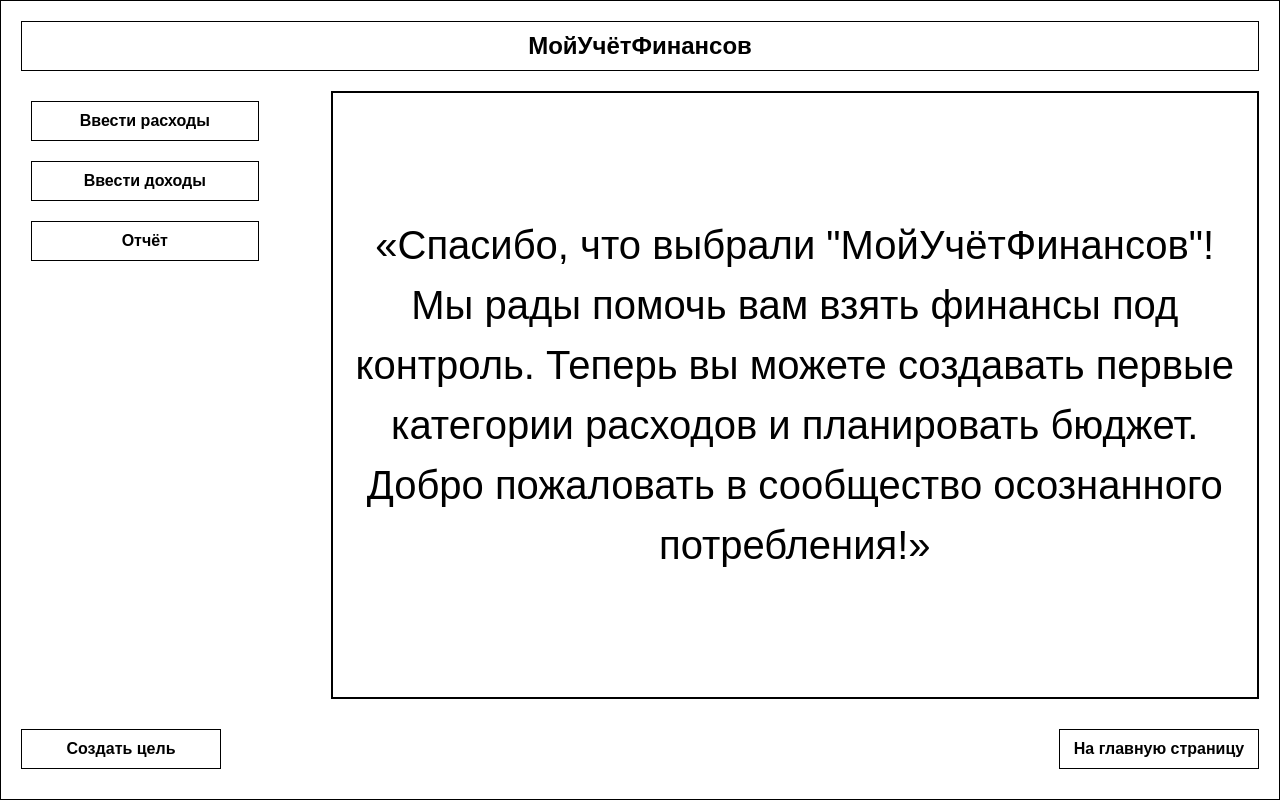
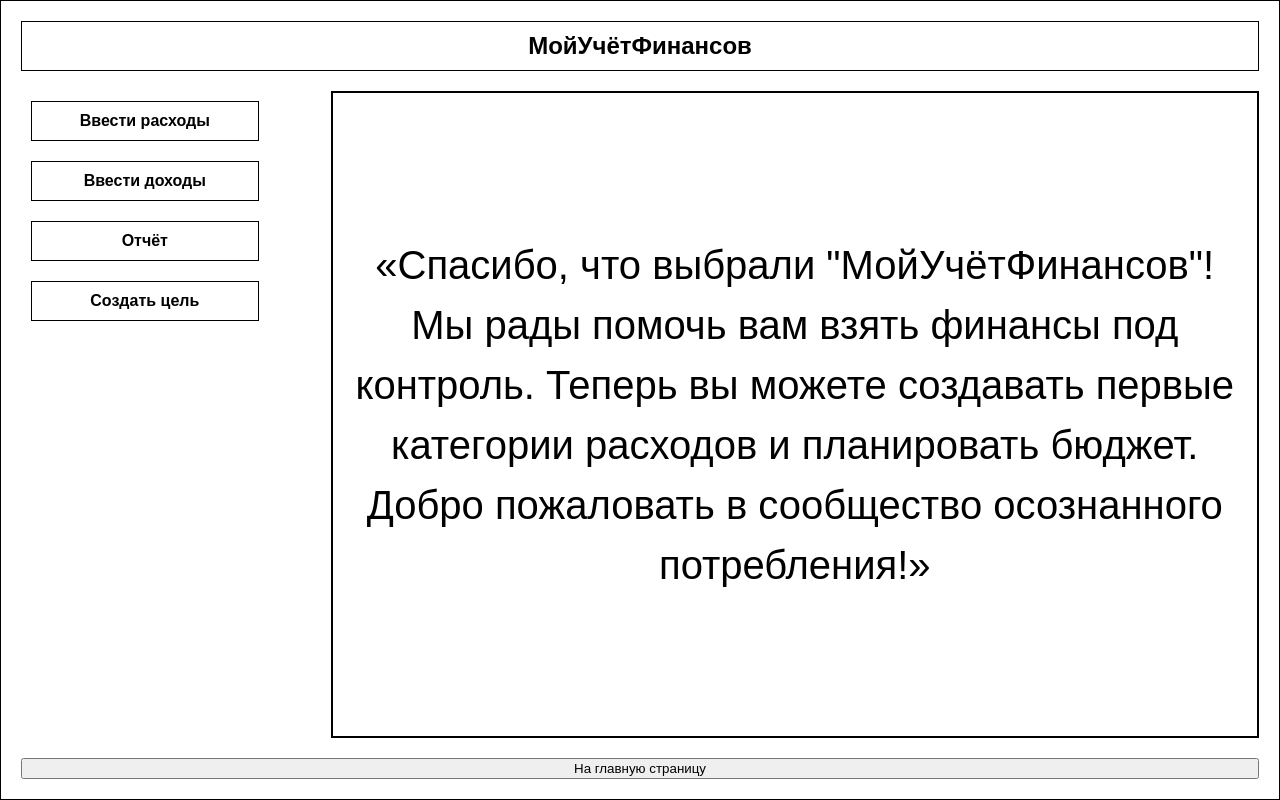
Before and after one commit to asphaltovich/Finances, a Django app: page /section_finances/ in a window 1280 px wide. Run offline with Django 5.2, Linux system fonts and the light colour scheme.

Commit message:
Небольшие правки

```diff
--- a/finance/static/styles4.css
+++ b/finance/static/styles4.css
@@ -92,16 +92,16 @@ body {
 
 .footer button {
     background-color: white;
-    border: 1px solid black;
-    padding: 10px;
+    border: 2px solid black; /* Увеличиваем ширину рамки */
+    padding: 15px 30px; /* Увеличиваем внутренние отступы */
     cursor: pointer;
-    font-size: 16px;
+    font-size: 20px; /* Увеличиваем размер текста */
     font-weight: bold;
-    width: 200px;
+    width: 300px; /* Увеличиваем ширину кнопки */
     transition: background-color 0.2s;
     box-sizing: border-box;
 }
 
 .footer button:hover {
-    background-color: #eeeeee;
+    background-color: #eeeeee; /* Эффект при наведении */
 }
--- a/finance/templates/finance/section_finances.html
+++ b/finance/templates/finance/section_finances.html
@@ -15,6 +15,7 @@
                 <button>Ввести расходы</button>
                 <button>Ввести доходы</button>
                 <button>Отчёт</button>
+                  <button>Создать цель</button>
             </div>
             <div class="right-panel">
                 <p>
@@ -24,10 +25,7 @@
                 </p>
             </div>
         </div>
-        <div class="footer">
-            <button>Создать цель</button>
             <button>На главную страницу</button>
         </div>
-    </div>
 </body>
 </html>
```
